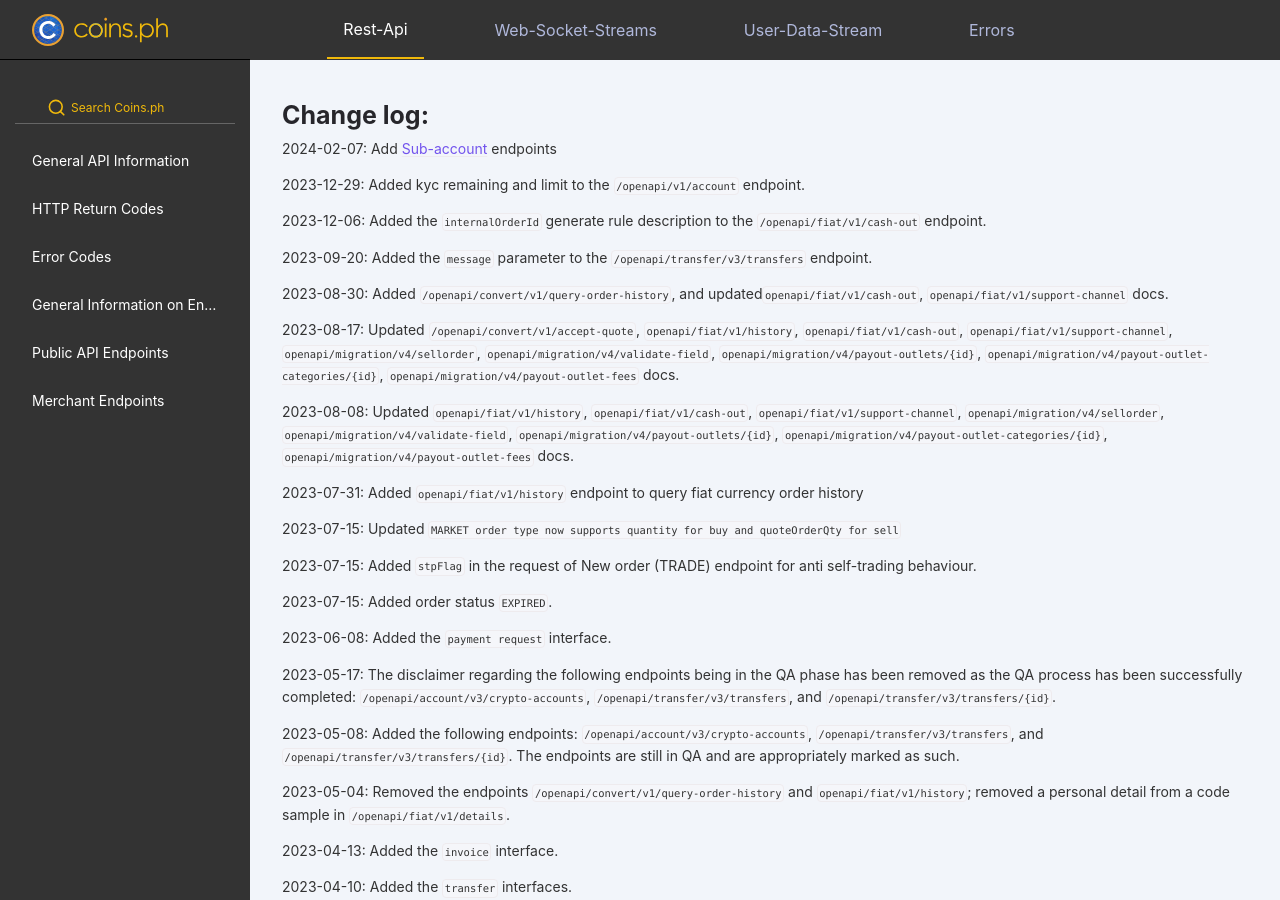
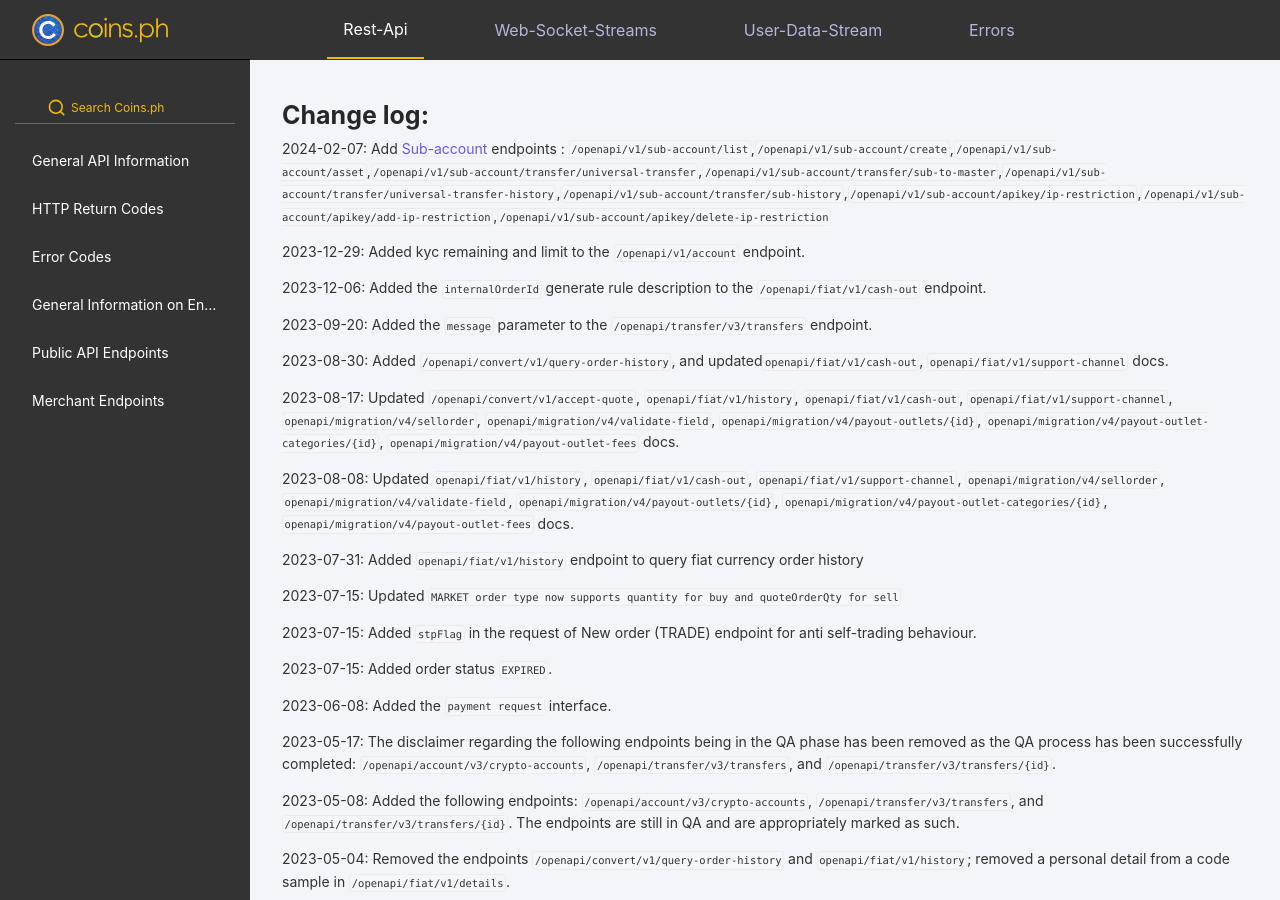
Before and after one commit to coins-docs/coins-docs.github.io, a Jekyll site: the page built from docs/rest-api.md, in a window 1280 px wide and 900 px high. Built offline with Jekyll 4.4.1, drawn with Linux system fonts in a browser that asks for light colours; some of the changed text lies outside the part shown.

Commit message:
[TRADING-2550]子账户-new

```diff
--- a/docs/rest-api.md
+++ b/docs/rest-api.md
@@ -8,7 +8,7 @@ nav: sidebar/rest-api.html
 
 
 # Change log:
-2024-02-07: Add <a href="#sub-account-endpoints">Sub-account</a> endpoints
+2024-02-07: Add <a href="#sub-account-endpoints">Sub-account</a> endpoints : `/openapi/v1/sub-account/list`,`/openapi/v1/sub-account/create`,`/openapi/v1/sub-account/asset`,`/openapi/v1/sub-account/transfer/universal-transfer`,`/openapi/v1/sub-account/transfer/sub-to-master`,`/openapi/v1/sub-account/transfer/universal-transfer-history`,`/openapi/v1/sub-account/transfer/sub-history`,`/openapi/v1/sub-account/apikey/ip-restriction`,`/openapi/v1/sub-account/apikey/add-ip-restriction`,`/openapi/v1/sub-account/apikey/delete-ip-restriction`
 
 2023-12-29: Added kyc remaining and limit to the `/openapi/v1/account` endpoint.
 
```
